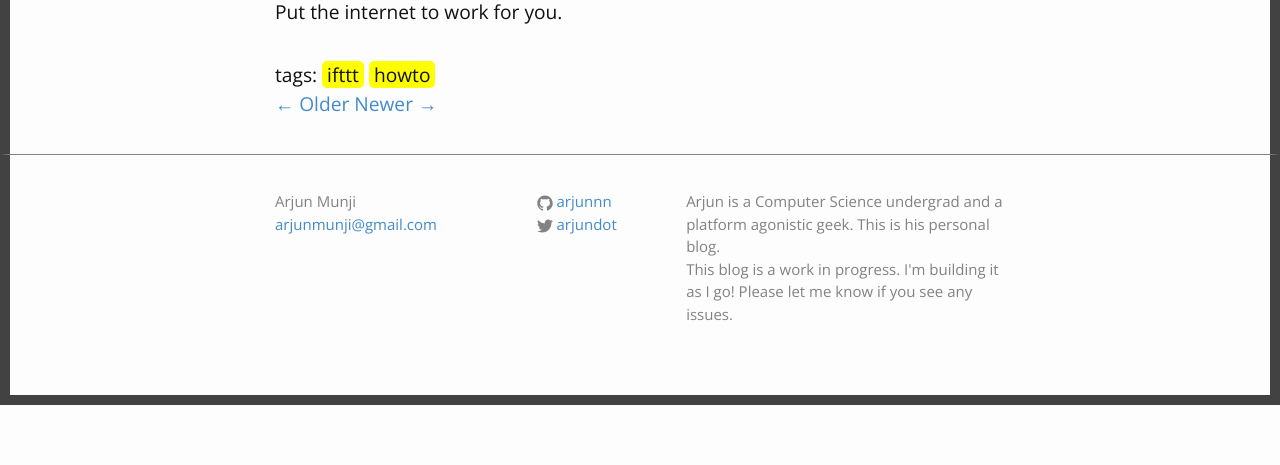
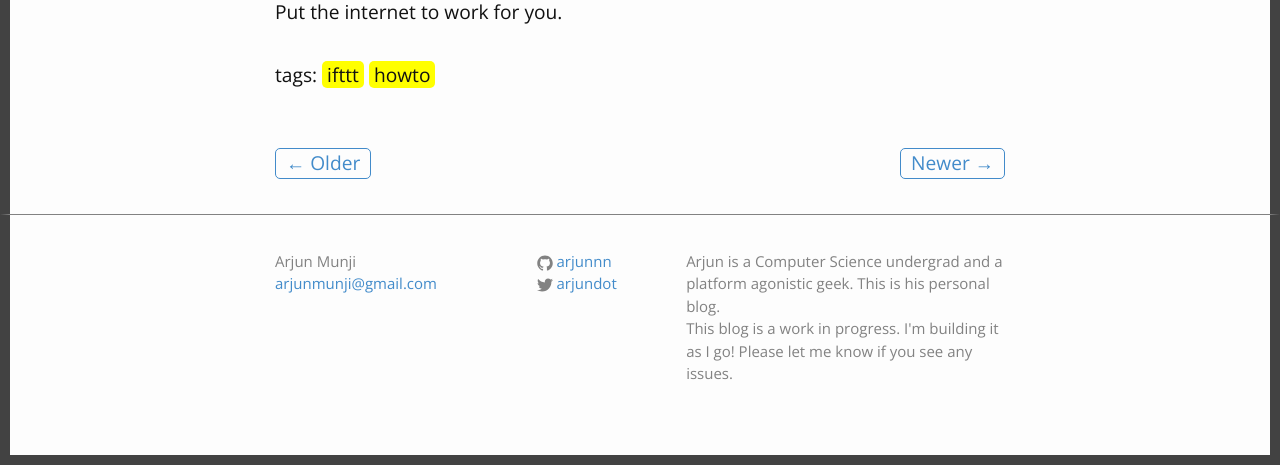
Before and after one commit to arjunnn/blog, a Jekyll site: the page built from _posts/2015-06-12-where-was-i.md, in a window 1280 px wide. Shown: the part 1143-1608 px from the top of the page. Built offline with Jekyll 4.4.1, drawn with Linux system fonts in a browser that asks for light colours; Markdown is read by kramdown in place of the engine named in the settings; before the commit the page ends 1548 px from its top, so only the background shows below that.

Commit message:
polish for nav buttons

```diff
--- a/_layouts/post.html
+++ b/_layouts/post.html
@@ -13,13 +13,14 @@ layout: default
   <div>
     <span>tags:</span>
 {% for tag in page.tags %}
-    <span style="background-color: yellow;-webkit-border-radius: 5px;-moz-border-radius: 5px;border-radius: 5px;padding-left:5px;padding-right:5px;border:0em solid #000000">{{tag}}</span>
+    <span class="post-tag">{{tag}}</span>
 {% endfor %}
   </div>
+  </br></br>
   {% if page.previous %}
-        <a rel="prev" href="{{ page.previous.url | prepend: site.baseurl }}">&larr; Older</a>
+        <a rel="prev" class="nav-prev" href="{{ page.previous.url | prepend: site.baseurl }}">&larr; Older</a>
     {% endif %}
     {% if page.next %}
-        <a rel="next" href="{{ page.next.url | prepend: site.baseurl }}">Newer &rarr;</a>
+        <a rel="next" class="nav-next" href="{{ page.next.url | prepend: site.baseurl }}">Newer &rarr;</a>
     {% endif %}
 </div>
--- a/_sass/_layout.scss
+++ b/_sass/_layout.scss
@@ -241,3 +241,28 @@
         }
     }
 }
+
+.post-tag {
+    background-color: yellow;
+    -webkit-border-radius: 5px;
+    -moz-border-radius: 5px;
+    border-radius: 5px;
+    padding-left:5px;
+    padding-right:5px;
+    border:0px solid $brand-color;
+
+}
+.nav-prev, .nav-next {
+    border: 1px solid $brand-color;
+    -webkit-border-radius: 5px;
+    -moz-border-radius: 5px;
+    border-radius: 5px;
+    padding-left:10px;
+    padding-right:10px;
+}
+.nav-prev {
+    float: left;
+}
+.nav-next {
+    float: right;
+}
```
